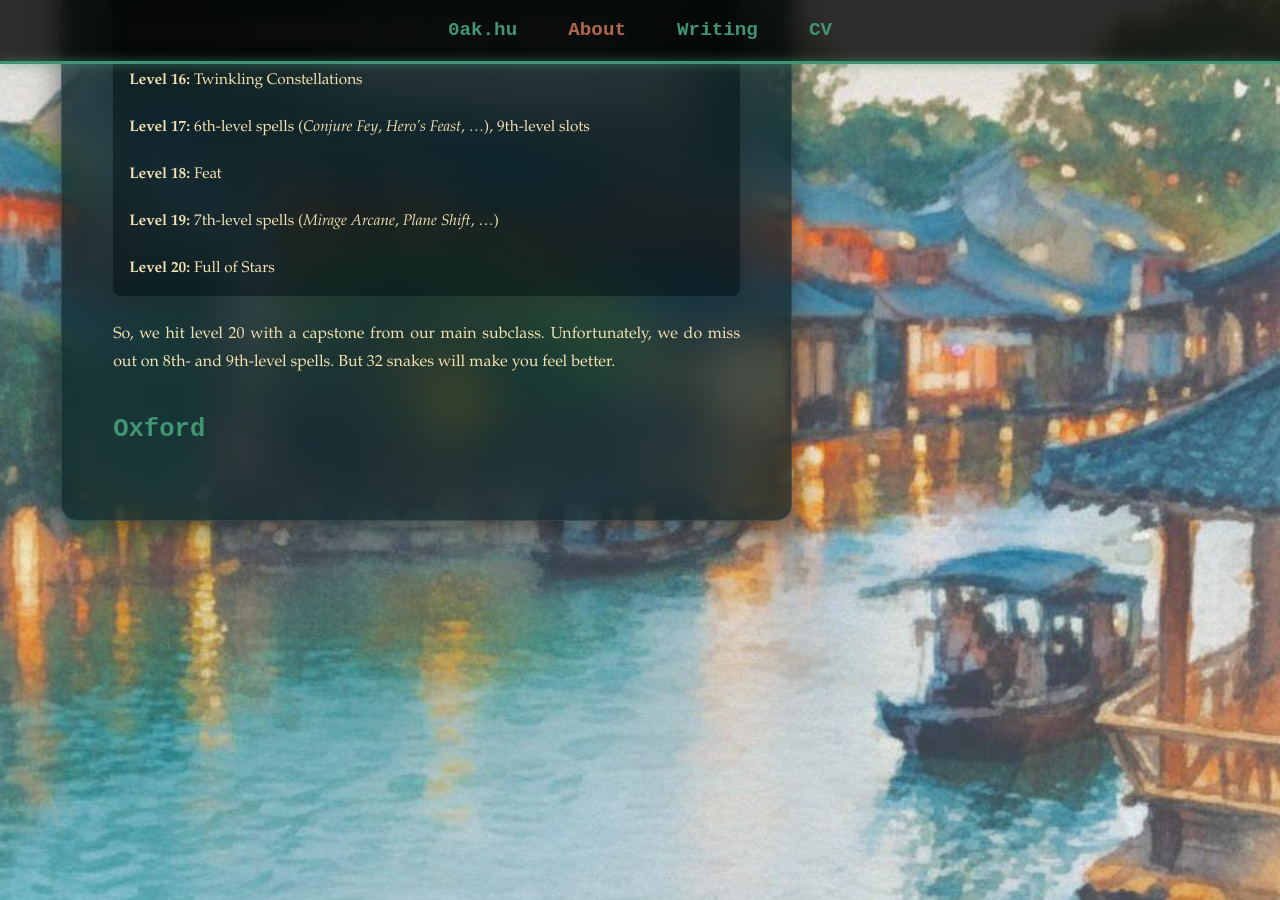
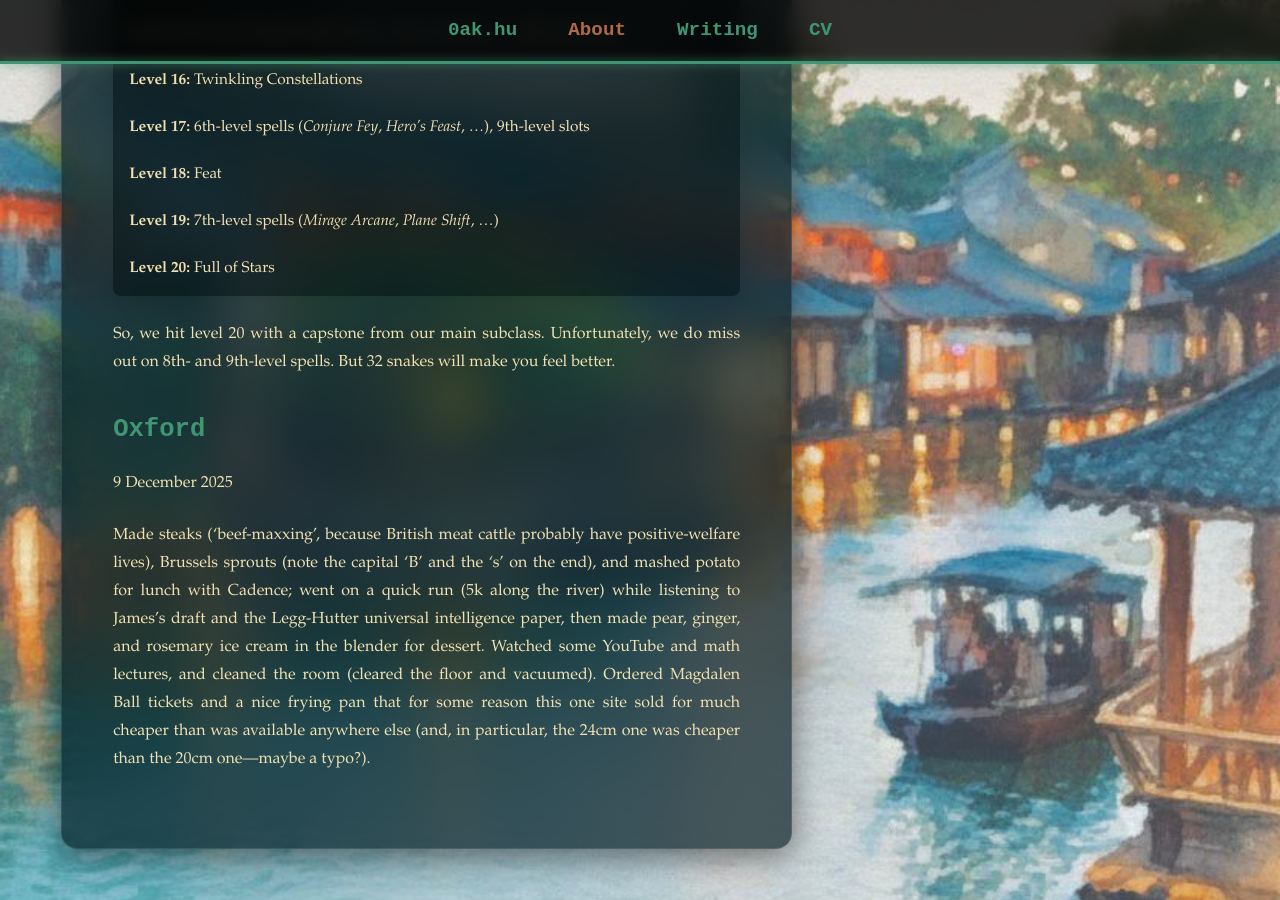
Before and after one commit to oak-hu/oak-hu.github.io, a Jekyll site: the page built from about.md, in a window 1280 px wide and 900 px high, scrolled down 11873 px. Built offline with Jekyll 4.4.1, drawn with Linux system fonts in a browser that asks for light colours; some web fonts are replaced.

Commit message:
Update about.md

```diff
--- a/about.md
+++ b/about.md
@@ -263,3 +263,7 @@ So, we hit level 20 with a capstone from our main subclass. Unfortunately, we do
 
 
 ## Oxford
+
+9 December 2025
+
+Made steaks (‘beef-maxxing’, because British meat cattle probably have positive-welfare lives), Brussels sprouts (note the capital ‘B’ and the ‘s’ on the end), and mashed potato for lunch with Cadence; went on a quick run (5k along the river) while listening to James's draft and the Legg-Hutter universal intelligence paper, then made pear, ginger, and rosemary ice cream in the blender for dessert. Watched some YouTube and math lectures, and cleaned the room (cleared the floor and vacuumed). Ordered Magdalen Ball tickets and a nice frying pan that for some reason this one site sold for much cheaper than was available anywhere else (and, in particular, the 24cm one was cheaper than the 20cm one—maybe a typo?).
```
